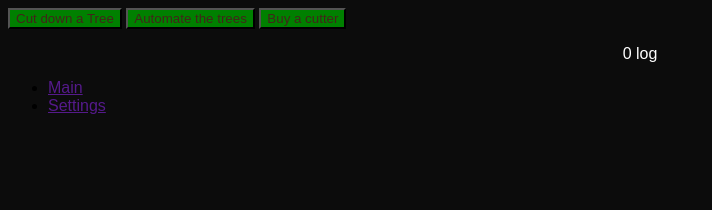
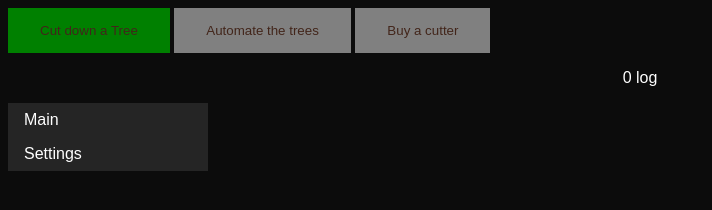
Before and after one commit to treeshater/Tree-cuttering, a plain HTML site: page index.html in a window 1280 px wide. Shown: the whole page, without its empty margins (0-712 px from the left). Drawn offline with Linux system fonts and the light colour scheme.

Commit message:
Update Style.css

```diff
--- a/Style.css
+++ b/Style.css
@@ -7,9 +7,40 @@ body {
     font-family: sans-serif;
 }
 
+ul {
+    list-style-type: none;
+    margin: 0;
+    padding: 0;
+    width: 200px;
+    background-color: rgb(37, 37, 37);
+}
+
+li a{
+    display: block;
+    color: white;
+    padding: 8px 16px;
+    text-decoration: none;
+}
+
+li a:hover {
+    background-color: white;
+    color: black;
+}
 button {
     background-color: green;
+    border: 3px;
+    border-color: white;
+    padding: 15px 32px;
     color: rgb(66, 37, 26);
+    align-self: center;
+    cursor: pointer;
+}
+
+button.purchaser {
+    background-color: gray;
+    border: 5px;
+    border-color: white;
+    cursor: pointer;
     text-align: center;
 }
 
```
